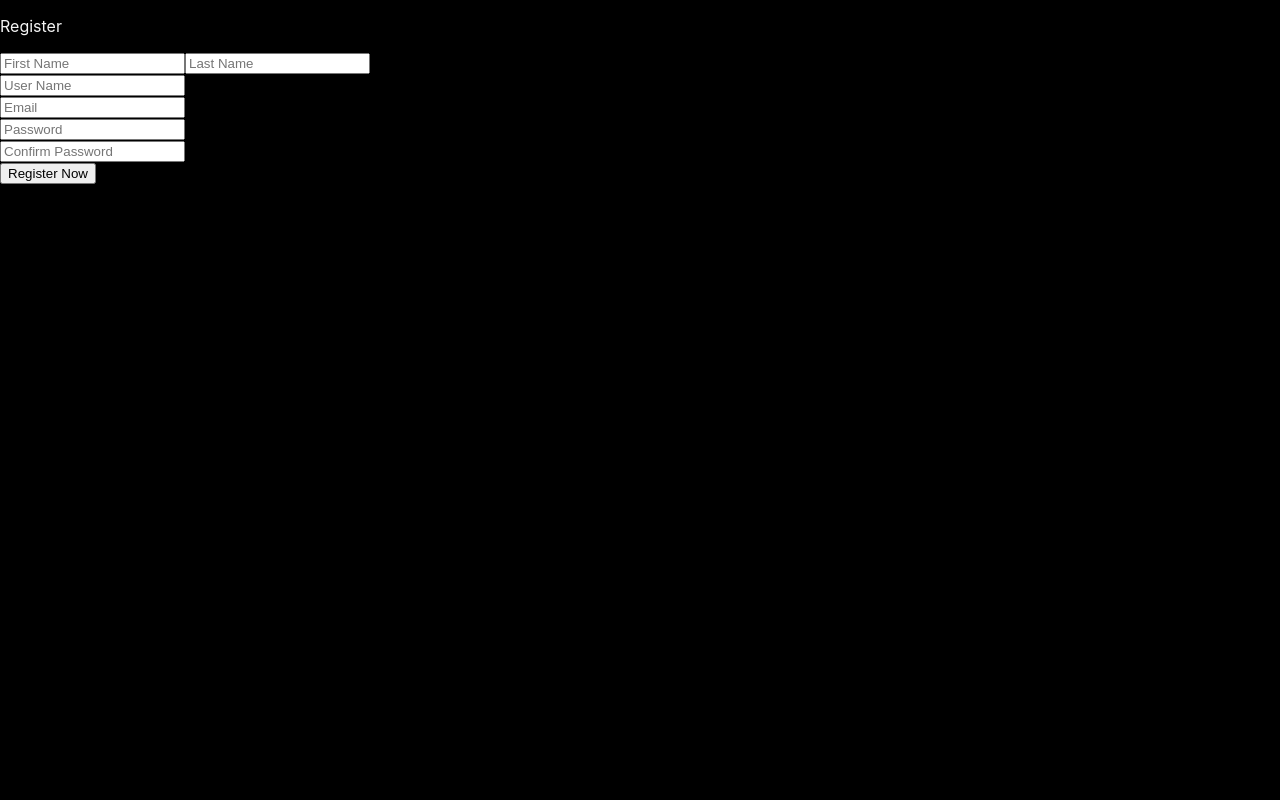
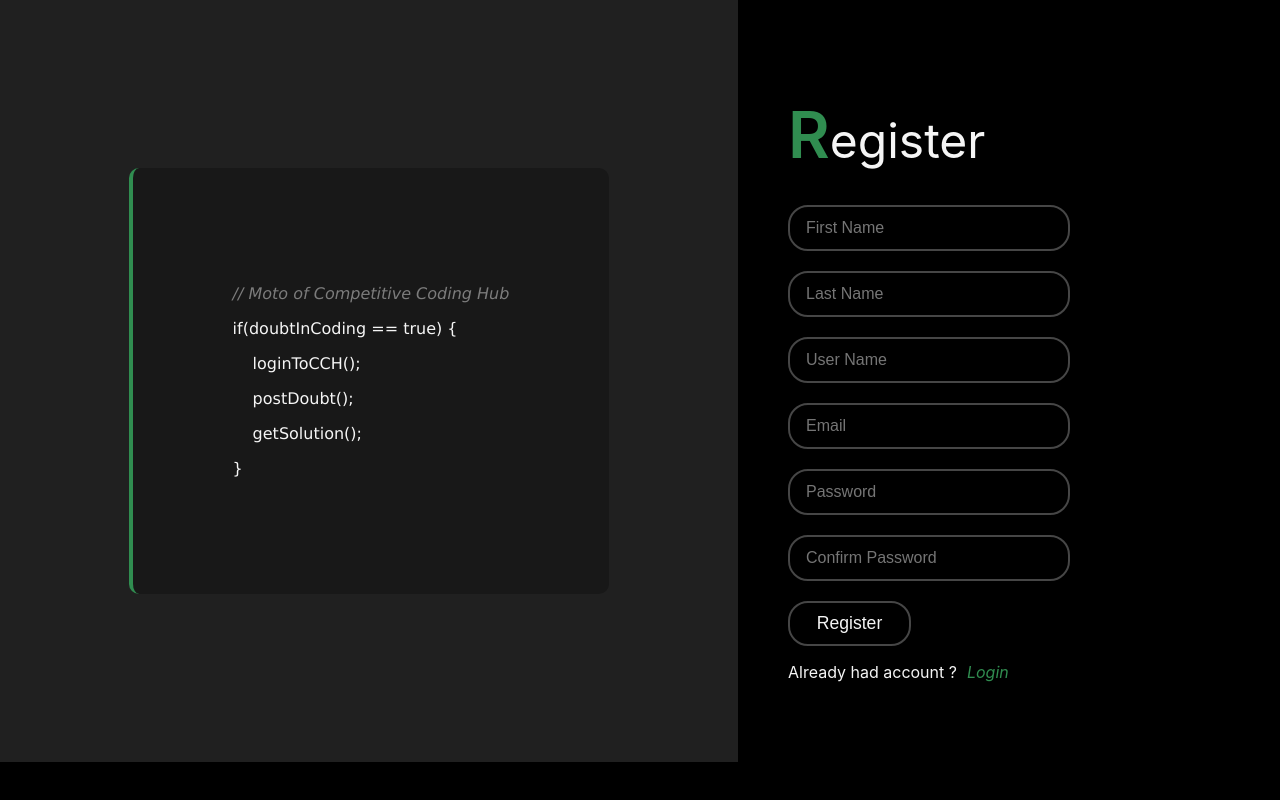
Before and after one commit to vennu-venu/competitive-coding-hub, a React (Create React App) app: page /register in a window 1280 px wide. Built offline with nearby package versions, Linux system fonts and the light colour scheme.

Commit message:
register-style

```diff
--- a/src/components/register.js
+++ b/src/components/register.js
@@ -1,7 +1,15 @@
 import React, { useState } from "react";
+import { Link } from "react-router-dom";
 import "../styles/register.css";
 
 function Register() {
+  let code1 = "// Moto of Competitive Coding Hub";
+  let code2 = "if(doubtInCoding == true) {";
+  let code3 = "  loginToCCH();";
+  let code4 = "  postDoubt();";
+  let code5 = "  getSolution();";
+  let code6 = "}";
+
   const [user, setUser] = useState({
     first_name: "",
     last_name: "",
@@ -24,9 +32,22 @@
   };
 
   return (
-    <div className="body-componant">
-      <form onSubmit={handleSubmit}>
-        <p className="title">Register</p>
+    <div className="register-main">
+      <div className="register-left">
+        <div className="register-code">
+          <p className="comment font">{code1}</p>
+          <p className="font">{code2}</p>
+          <p className="intend font">{code3}</p>
+          <p className="intend font">{code4}</p>
+          <p className="intend font">{code5}</p>
+          <p>{code6}</p>
+        </div>
+      </div>
+      <div className="register-right">
+        <h1 className="register-title">
+          <span className="register-custom-letter">R</span>egister
+        </h1>
+        <form className="register-form" onSubmit={handleSubmit}>
           <input
             type="text"
             name="first_name"
@@ -36,6 +57,7 @@
             onChange={handleInput}
             placeholder="First Name"
             required
+            className="register-inp"
           />
           <input
             type="text"
@@ -46,10 +68,10 @@
             onChange={handleInput}
             placeholder="Last Name"
             required
+            className="register-inp"
           />
-        <br />
           <input
-          className="fullwidth"
+            className="register-inp"
             type="text"
             name="username"
             pattern=".{8,}"
@@ -59,9 +81,8 @@
             placeholder="User Name"
             required
           />
-        <br />
           <input
-          className="fullwidth"
+            className="register-inp"
             type="email"
             name="email"
             value={user.email}
@@ -69,9 +90,8 @@
             placeholder="Email"
             required
           />
-        <br />
           <input
-          className="fullwidth"
+            className="register-inp"
             type="password"
             name="password"
             pattern="(?=.*\d)(?=.*[a-z])(?=.*[A-Z]).{8,}"
@@ -81,9 +101,8 @@
             placeholder="Password"
             required
           />
-        <br />
           <input
-          className="fullwidth"
+            className="register-inp"
             type="password"
             name="cpassword"
             pattern={user.password}
@@ -93,9 +112,14 @@
             placeholder="Confirm Password"
             required
           />
-        <br />
-        <button type="submit">Register Now</button>
+          <button className="register-button" type="submit">Register</button>
         </form>
+        <div>
+          <p className="register-had-account">
+            Already had account ?<Link className="login-opt" to="/login">Login</Link>
+          </p>
+        </div>
+      </div>
     </div>
   );
 }
--- a/src/styles/login.css
+++ b/src/styles/login.css
@@ -58,7 +58,7 @@
   border: 2px solid rgb(70, 70, 70);
   width: 50%;
   padding: 12px 16px;
-  font-size: 1.1rem;
+  font-size: 1rem;
   color: whitesmoke;
   border-radius: 20px;
 }
--- a/src/styles/register.css
+++ b/src/styles/register.css
@@ -1,61 +1,112 @@
-/* .body-componant {
+.register-main {
   display: flex;
-  align-items: center;
   justify-content: center;
+  height: 100%;
 }
-.title {
+
+.register-left{
+  padding: 64px 0px;
+  width: 60%;
   display: flex;
   justify-content: center;
   align-items: center;
-  font-size: 2rem;
-  border-bottom: 2px solid black;
-  font-weight: 200;
-  padding: 5px;
-  margin: 5px;
-  color: black;
+  background-color: rgb(50, 50, 50, 0.64);
 }
-form {
-  text-align: center;
-  padding: 2rem;
-  margin: 6rem;
-  background-color: #0b4018;
+
+.register-right {
+  padding: 64px 0px;
+  width: 40%;
+  display: flex;
+  flex-direction: column;
+  align-self: center;
+  padding-left: 50px;
+}
+
+.register-code {
+  background-color: #00000044;
+  border-left: 4px solid #308d50;
+  padding: 100px;
+  border-radius: 10px;
+  font-family: Verdana, Geneva, Tahoma, sans-serif
+}
+
+.register-code:hover {
+  padding: 120px;
+  transition-duration: 00.25s;
+}
+
+.register-form {
+  background-color: transparent;
+  display: flex;
+  flex-direction: column;
+  row-gap: 20px;
+}
+
+.register-title {
+  font-size: 3rem;
+  font-weight: 400;
+}
+
+.register-custom-letter {
+  font-size: 4rem;
+  color: #308d50;
+  font-weight: 600;
+}
+
+.register-inp {
+  background-color: transparent;
+  border: 2px solid rgb(70, 70, 70);
+  width: 50%;
+  padding: 12px 16px;
+  font-size: 1rem;
+  color: whitesmoke;
   border-radius: 20px;
 }
-::placeholder {
-  color: black;
-  opacity: 1;
+
+.register-inp:focus {
+  outline: none;
+  border: 2px solid #308d50;
+  width: 60%;
+  transition-duration: 00.25s;
 }
-input {
-  padding: 10px;
-  margin: 1rem;
-  background-color: #0b4018;
-  box-sizing: border-box;
-  color: black;
-  border-radius: 5px;
-  border: 2px solid black;
-  -webkit-transition: 0.5s;
-  transition: 0.5s;
-  outline: none;
+
+.register-button {
+  background-color: transparent;
+  border: 2px solid rgb(70, 70, 70);
+  width: 25%;
+  padding: 10px 16px;
+  font-size: 1.1rem;
+  border-radius: 20px;
+  color: whitesmoke;
+  cursor: pointer;
 }
-.fullwidth {
-  width: 90%;
+
+.register-button:hover {
+  width: 40%;
+  background-color: whitesmoke;
+  color: #308d50;
+  font-weight: 600;
+  transition-duration: 00.25s;
 }
-input:focus {
-  border: 3px solid black;
+
+.intend {
+  margin-left: 20px;
 }
-button {
-  width: 70%;
-  cursor: pointer;
-  border-radius: 5px;
-  font-weight: bold;
-  background-color: black;
-  color: #0b4018;
-  padding: 10px;
-  margin: 10px;
+
+.comment {
+  font-style: italic;
+  color: rgb(124, 124, 124);
 }
-button:hover {
-  font-weight: bold;
-  box-shadow: 2px 2px 8px black;
-  transition-duration: 0.25s;
-  transform: scale(1.1);
-} */
+
+.login-had-account {
+  font-size: 0.9rem;
+  margin-left: 10px;
+}
+
+.login-opt {
+  text-decoration: none;
+  color: #308d50;
+  font-size: 1rem;
+  margin-left: 10px;
+  font-style: italic;
+}
--- a/src/styles/start.css
+++ b/src/styles/start.css
@@ -108,18 +108,17 @@
   .e-content p {
     width: 50%;
   }
-  .o-idea:hover {
-    font-weight: bold;
+  .o-idea p:hover {
+    border-left: 20px solid #0b4018;
+    padding-left: 10px;
+    padding-bottom: 10px;
     transition-duration: 0.2s;
-    color:red;
   }
-  .e-idea:hover {
-    font-weight: bold;
-    transition-duration: 0.2s
-  }
-  .head-title:hover {
-    border-bottom: 4px solid darkgrey;
-    transition-duration: 0.5s;
+  .e-idea p:hover {
+    border-left: 20px solid black;
+    padding-left: 10px;
+    padding-bottom: 10px;
+    transition-duration: 0.2s;
   }
   .l-1 {
       z-index: 0;
```
Lines whose indentation alone changed are shown as unchanged.
